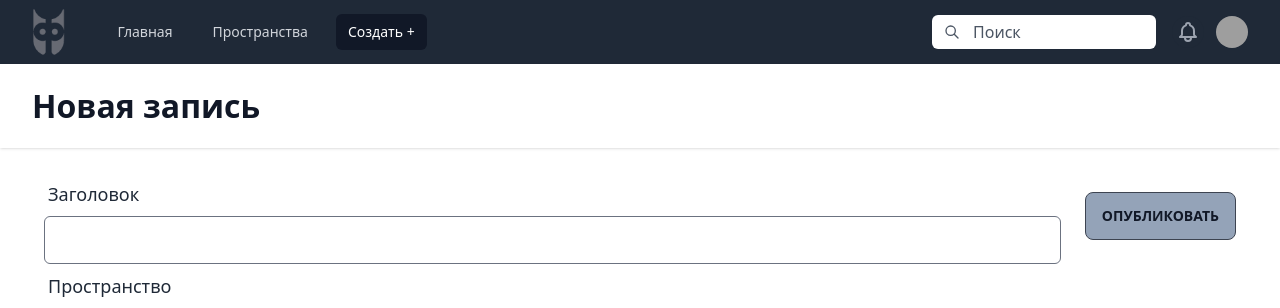
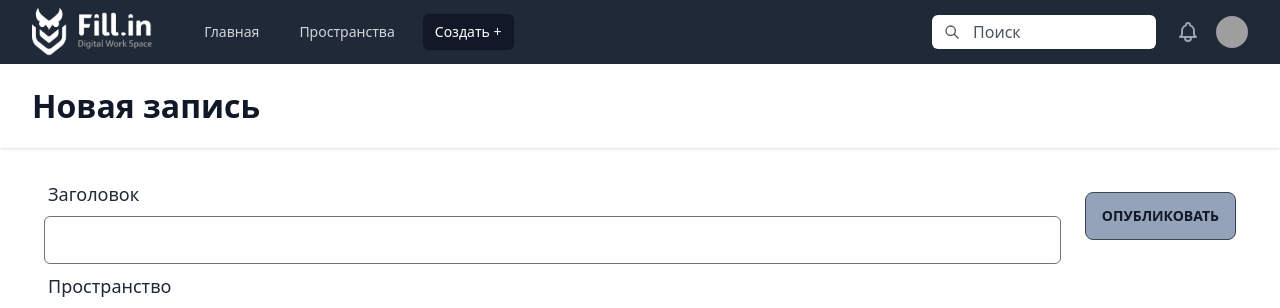
Before and after one commit to CrazyOlolosh/corporate-wiki, a Flask app: page /create in a window 1280 px wide. Shown: the top 308 px of the page. Run offline with Flask 2, Linux system fonts and the light colour scheme; a user stored in the database is signed in; tables that the repository leaves empty hold one stand-in row (values such as "Sample post"); some libraries are stand-ins or nearby versions; grey boxes are pictures that could not be loaded.

Commit message:
New logo

```diff
--- a/templates/navbar.html
+++ b/templates/navbar.html
@@ -3,7 +3,7 @@
         <div class="flex items-center justify-between h-16">
             <div class="flex items-center">
                 <div class="flex-shrink-0">
-                    <img src="./static/logo2.png" class="h-8 lg:h-12">
+                    <img src="./static/fillin.png" class="h-8 lg:h-12">
                     <!-- <svg width="50" height="50" viewBox="0 0 24 24" xmlns="http://www.w3.org/2000/svg" fill-rule="evenodd"
                         clip-rule="evenodd" class="fill-current">
                         <path
```
Also changed, not shown: static/favicon.ico, static/fillin.png (added), static/logo2.png.
